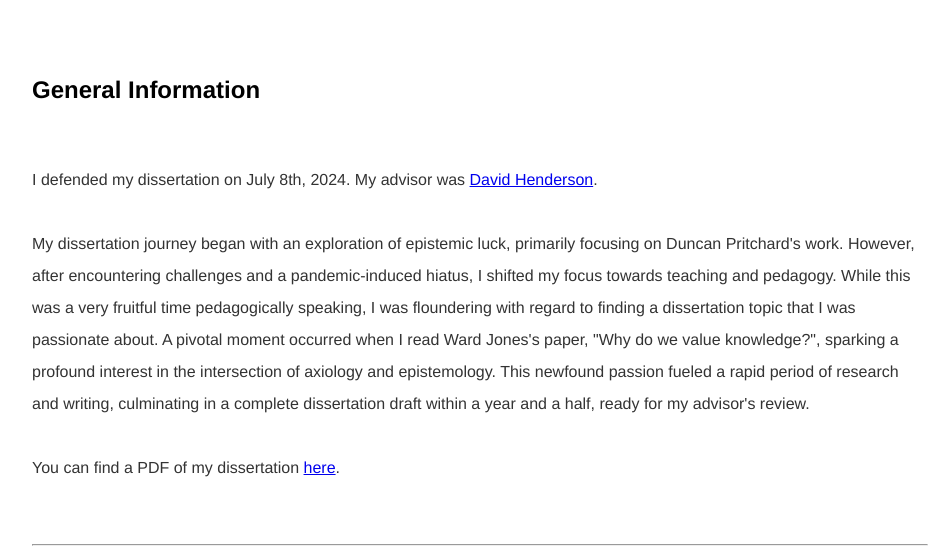
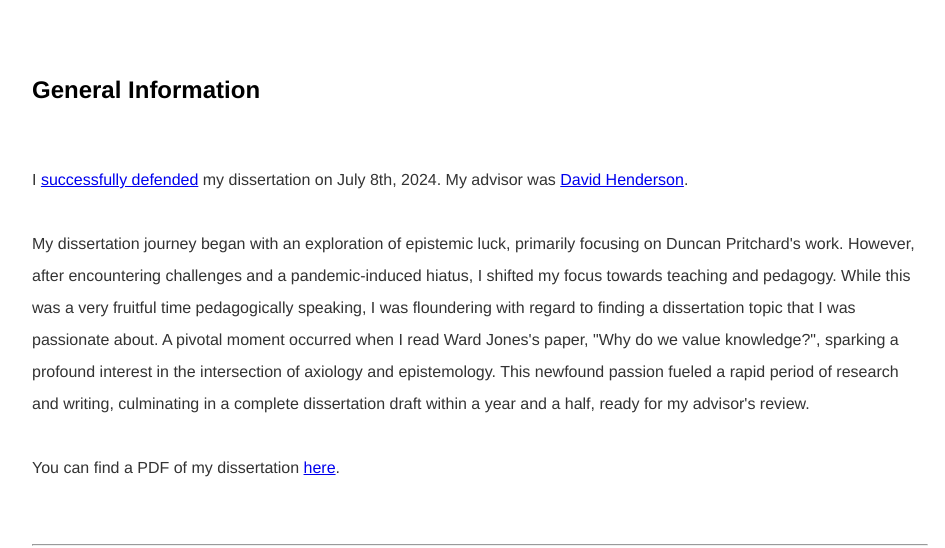
Before and after one commit to kevinjpatton/kevinjpatton.github.io, a Jekyll site: the page built from dissertation/index.html, in a window 1280 px wide and 900 px high, cut to the strip 352-900 px from the top of the window. Shown: the whole strip, without its empty margins (160-1105 px from the left). Built offline with Jekyll 4.4.1, drawn with Linux system fonts in a browser that asks for light colours; Markdown is read by kramdown in place of the engine named in the settings.

Commit message:
Update index.html

```diff
--- a/dissertation/index.html
+++ b/dissertation/index.html
@@ -3,7 +3,7 @@ layout: research
 title: Dissertation
 ---
 <h2>General Information</h2>
-<p>I defended my dissertation on July 8th, 2024. My advisor was <a href="https://www.unl.edu/philosophy/david-henderson" target="_blank">David Henderson</a>.<br><br>
+<p>I <a href="https://www.unl.edu/philosophy/patton-successfully-defended-dissertation" target="_blank">successfully defended</a> my dissertation on July 8th, 2024. My advisor was <a href="https://www.unl.edu/philosophy/david-henderson" target="_blank">David Henderson</a>.<br><br>
 My dissertation journey began with an exploration of epistemic luck, primarily focusing on Duncan Pritchard's work. However, after encountering challenges and a pandemic-induced hiatus, I shifted my focus towards teaching and pedagogy. While this was a very fruitful time pedagogically speaking, I was floundering with regard to finding a dissertation topic that I was passionate about. A pivotal moment occurred when I read Ward Jones's paper, "Why do we value knowledge?", sparking a profound interest in the intersection of axiology and epistemology. This newfound passion fueled a rapid period of research and writing, culminating in a complete dissertation draft within a year and a half, ready for my advisor's review.<br><br>
 You can find a PDF of my dissertation <a href="https://philpapers.org/rec/PATTVO-5" target="_blank">here</a>.</p>
 <hr>
```
